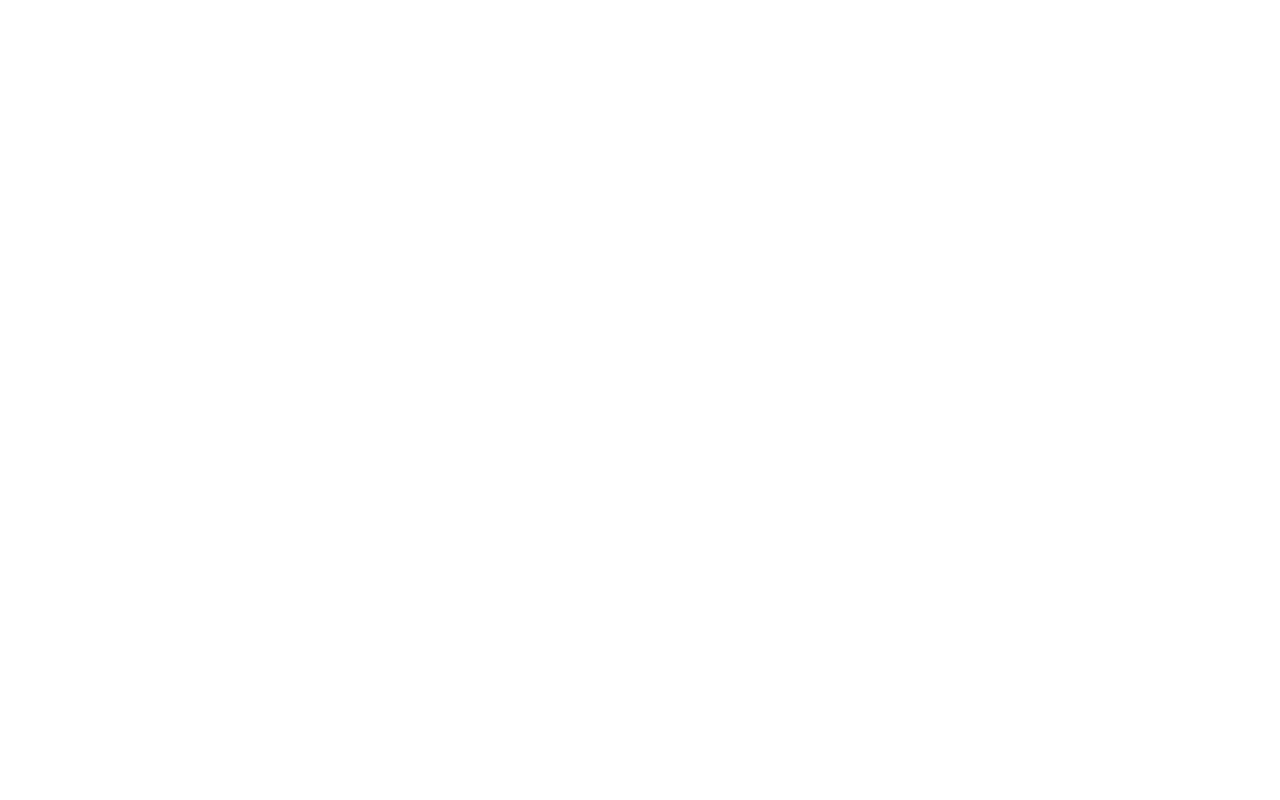
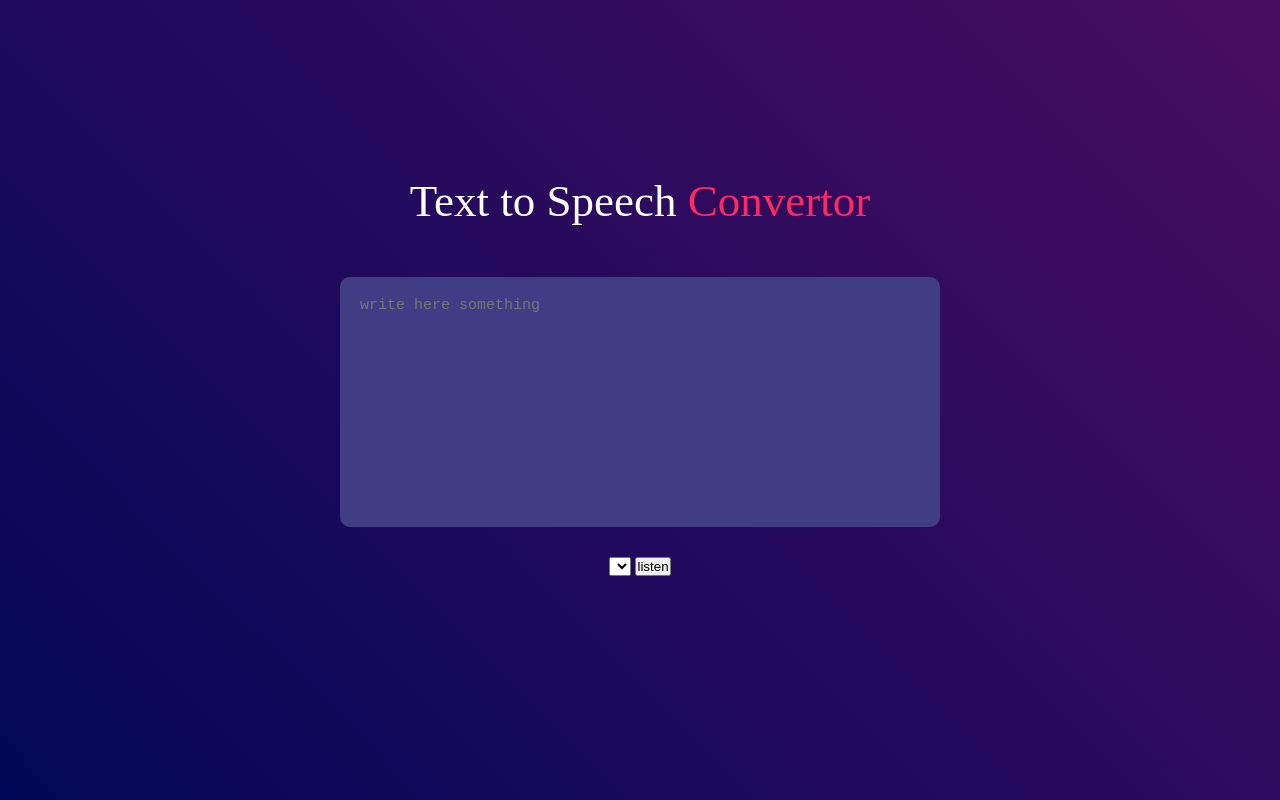
Before and after one commit to Anwarul07/Text-to-Voice, a plain HTML site: page index.html in a window 1280 px wide. Drawn offline with Linux system fonts and the light colour scheme.

Commit message:
Update style.css

```diff
--- a/index.html
+++ b/index.html
@@ -1,12 +1,23 @@
 <!DOCTYPE html>
 <html lang="en">
+
 <head>
     <meta charset="UTF-8">
     <meta name="viewport" content="width=device-width, initial-scale=1.0">
     <title>Text to Voice</title>
     <link rel="stylesheet" href="style.css">
 </head>
+
 <body>
+    <div class="hero">
+        <h1>Text to Speech <span>Convertor</span></h1>
+        <textarea name="text" id="textarea" placeholder="write here something"></textarea>
+        <div class="row">
+            <select name="select" id="select"></select>
+            <button>listen</button>
+        </div>
+    </div>
 
 </body>
+
 </html>
--- a/style.css
+++ b/style.css
@@ -3,3 +3,35 @@
   padding: 0;
   box-sizing: border-box;
 }
+.hero {
+  width: 100%;
+  min-height: 100vh;
+  background: linear-gradient(45deg, #010758, #490d61);
+  display: flex;
+  flex-direction: column;
+  justify-content: center;
+  align-items: center;
+}
+.hero h1 {
+    color: #fff;
+    font-size: 45px;
+    font-weight: 500;
+    margin-top: -50px;
+    margin-bottom: 50px;
+}
+.hero h1 span{
+    color:#ff2963;
+}
+textarea{
+    width: 600px;
+    height: 250px;
+    background: #403d84;
+    color: #fff;
+    font-size: 15px;
+    border: none;
+    outline: none;
+    padding: 20px;
+    border-radius: 10px ;
+     resize: none;
+     margin-bottom: 30px;
+}
```
